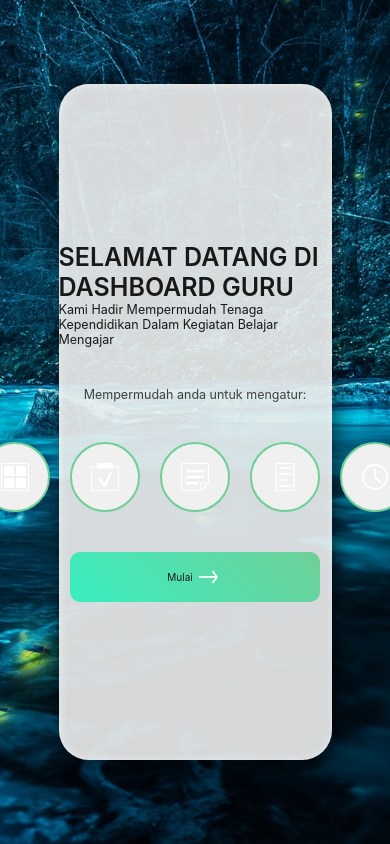
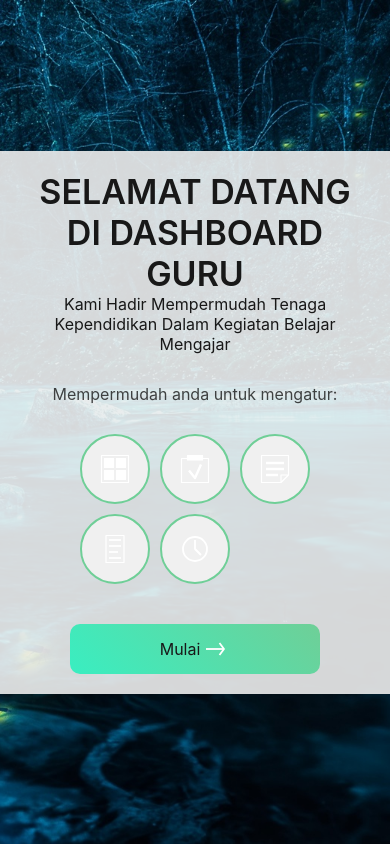
Before and after one commit to Ashonst2844/frontend, a React (Vite) app: page / in a window 390 px wide. Built offline with nearby package versions, Linux system fonts and the light colour scheme.

Commit message:
refine font size and make landing page responsive

```diff
--- a/src/App.css
+++ b/src/App.css
@@ -88,6 +88,13 @@
   border-radius: 30px;
   box-shadow: var(--shadow);
 }
+#landing-container span {
+  margin: 30px 0;
+}
+#landing-badge-box {
+  display: flex;
+  gap: 10px;
+}
 
 /* HOME */
 #home {
@@ -141,4 +148,21 @@
   #login-button-group a {
     width: 50% !important;
   }
+  #landing-container {
+    width: 100%;
+    height: auto;
+    box-shadow: none;
+    flex-direction: column;
+    border-radius: 0;
+    padding: 20px;
+  }
+  #landing-container h1,
+  p,
+  span {
+    text-align: center;
+  }
+  #landing-badge-box {
+    display: grid;
+    grid-template-columns: repeat(3, 1fr);
+  }
 }
--- a/src/assets/ui/components/Badge.tsx
+++ b/src/assets/ui/components/Badge.tsx
@@ -1,5 +1,3 @@
-import type React from "react";
-
 interface BadgeProps {
     text?: React.ReactNode;
     icon?: React.ReactNode;
--- a/src/assets/ui/components/Button.tsx
+++ b/src/assets/ui/components/Button.tsx
@@ -1,4 +1,3 @@
-import React from "react";
 import { Link } from "react-router-dom";
 
 interface ButtonProps {
--- a/src/index.css
+++ b/src/index.css
@@ -6,25 +6,18 @@
   --primary: #66fad5;
   --primary-gradient: #39eec1;
   --glow: 0 0 10px rgba(111, 207, 151, 0.8);
-  --shadow:
-    5px 5px 20px rgba(0, 0, 0, 0.6), inset 1px 1px 10px rgba(255, 255, 255, 0.5);
+  --shadow: 5px 5px 20px rgba(0, 0, 0, 0.8);
 
   --bg-image-1: url(/public/bg/bg1.jpg);
   --main-bg: url(/public/bg/wallpaper.jpg);
 
-  font: 16px;
+  font: clamp(8px, 8px, 13px);
   font-family: "Inter", sans-serif;
   color-scheme: light dark;
   color: var(--text);
   background: rgb(var(--bg));
   font-synthesis: none;
   text-rendering: optimizeLegibility;
-}
-
-@media (max-width: 768px) {
-  :root {
-    font-size: 10px;
-  }
 }
 
 @media (prefers-color-scheme: dark) {
@@ -65,15 +58,15 @@ h2 {
 }
 
 h1 {
-  font-size: 2.5rem;
+  font-size: 34px;
   text-transform: uppercase;
 }
 h2 {
-  font-size: 2rem;
+  font-size: 21px;
 }
 p,
 span {
-  font-size: 1.25rem;
+  font-size: 1rem;
 }
 span {
   opacity: 0.8;
--- a/src/pages/LandingPage.tsx
+++ b/src/pages/LandingPage.tsx
@@ -7,10 +7,10 @@ function LandingPage() {
     return (
         <div id="landing-page" className="center">
             <div id="landing-container" className="center">
-                <h1>Selamat datang di Dashboard Guru</h1>
+                <h1 className="center">Selamat datang di Dashboard Guru</h1>
                 <p>Kami Hadir Mempermudah Tenaga Kependidikan Dalam Kegiatan Belajar Mengajar</p>
-                <span style={{marginBlock:"40px"}}>Mempermudah anda untuk mengatur:</span>
-                <div style={{display:"flex", gap:"20px"}}>
+                <span>Mempermudah anda untuk mengatur:</span>
+                <div id="landing-badge-box">
                     {datas.apps
                     .filter(data => data.onMenu)
                     .map((data, index) => (
```
Also changed, not shown: src/assets/ui/components/FormBox.tsx (deleted, +0 -14 lines).
